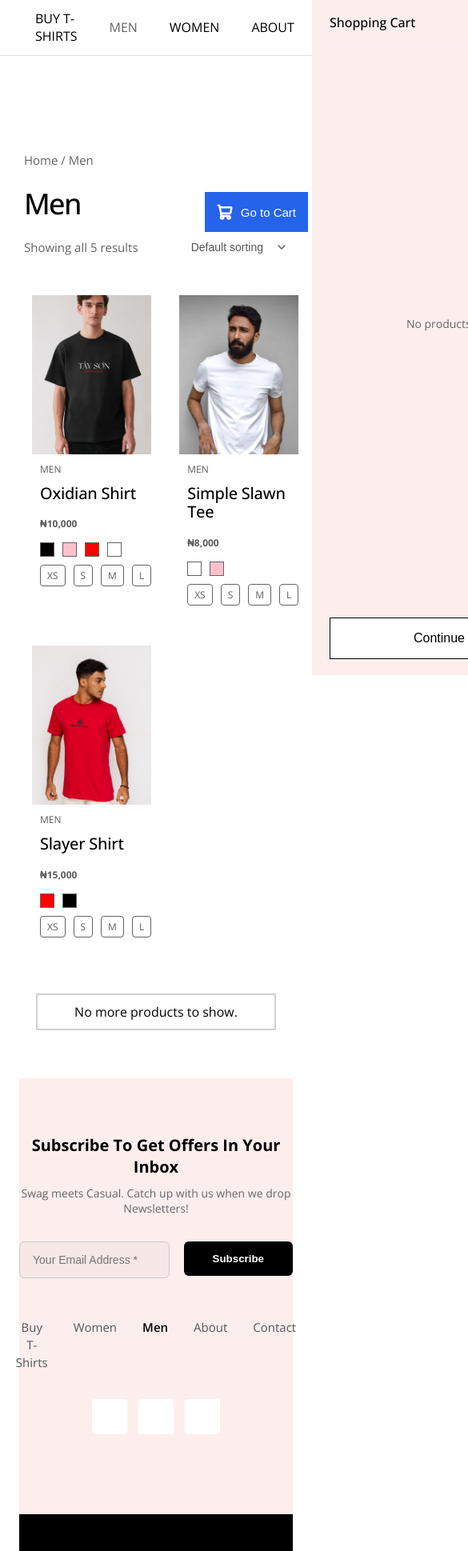
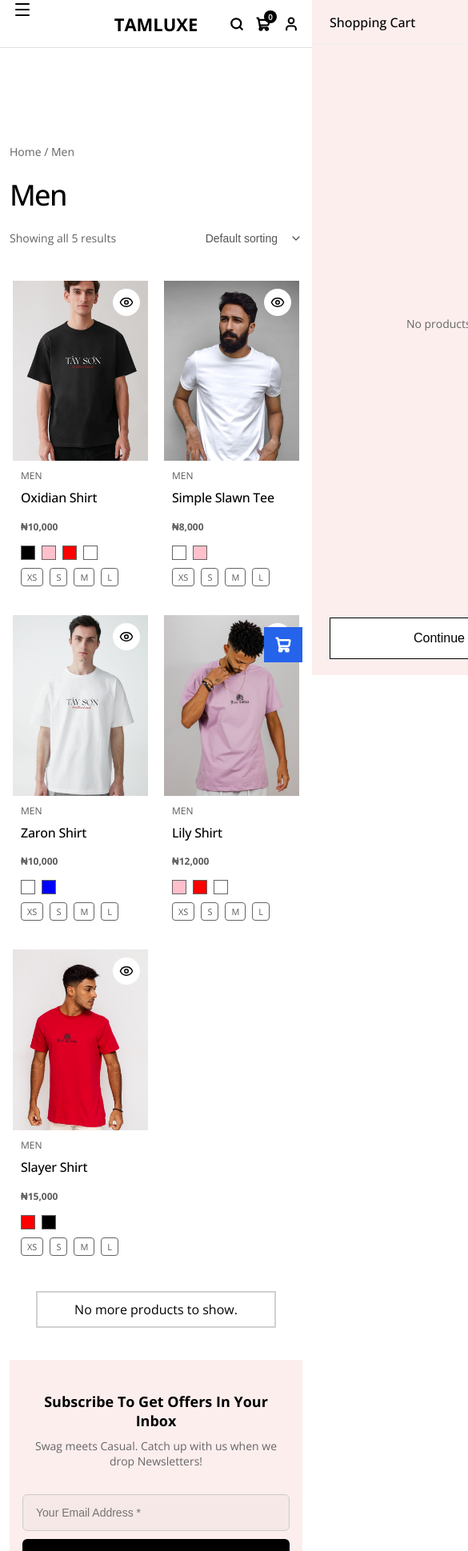
Before and after one commit to preyemurph7/e-commerce-store, a React (Vite) app: page /men in a window 390 px wide. Shown: the top 1939 px of the page at 80% size, 585 px wide, since content can reach past the window. Built offline with nearby package versions, Linux system fonts and the light colour scheme; some icons are missing.

Commit message:
Make site responsive with mobile nav menu and breakpoints

```diff
--- a/src/components/Footer/Footer.css
+++ b/src/components/Footer/Footer.css
@@ -159,3 +159,47 @@
   color: #666;
   line-height: 1.6;
 }
+
+@media (max-width: 768px) {
+  .footer {
+    margin: 0 12px 12px;
+    padding: 40px 16px 30px;
+  }
+
+  .footer-bottom {
+    margin: 0 -16px -30px;
+  }
+
+  .footer-nav {
+    flex-wrap: wrap;
+    gap: 12px 20px;
+  }
+
+  .footer-subscribe h3 {
+    font-size: 18px;
+  }
+}
+
+@media (max-width: 480px) {
+  .subscribe-form {
+    flex-direction: column;
+    align-items: stretch;
+    gap: 10px;
+  }
+
+  .subscribe-form .input-wrapper {
+    flex: none;
+  }
+
+  .subscribe-form input {
+    border-right: 1px solid #ccc;
+  }
+
+  .subscribe-button {
+    width: 100%;
+  }
+
+  .footer-bottom p {
+    font-size: 12px;
+  }
+}
--- a/src/components/GoToCartButton/GoToCartButton.css
+++ b/src/components/GoToCartButton/GoToCartButton.css
@@ -37,3 +37,19 @@
         opacity: 1;
     }
 }
+
+@media (max-width: 768px) {
+  .go-to-cart-btn {
+    top: auto;
+    bottom: 16px;
+    right: 12px;
+    padding: 12px 14px;
+    font-size: 14px;
+  }
+}
+
+@media (max-width: 480px) {
+  .go-to-cart-btn span {
+    display: none;
+  }
+}
--- a/src/components/Navbar/Navbar.css
+++ b/src/components/Navbar/Navbar.css
@@ -150,6 +150,146 @@
   color: inherit;
 }
 
-/* .cart-badge:hover {
-    background-color: #888;
-} */
+.right-nav-list a.login-link {
+  display: flex;
+  align-items: center;
+  color: inherit;
+  text-decoration: none;
+}
+
+.right-nav-list a.login-link:hover {
+  color: #888;
+}
+
+.login-icon {
+  display: none;
+}
+
+.navbar .menu-toggle-item {
+  display: none;
+}
+
+.menu-toggle {
+  background: none;
+  border: none;
+  cursor: pointer;
+  display: flex;
+  padding: 0;
+  color: inherit;
+}
+
+.mobile-menu,
+.mobile-menu-overlay {
+  display: none;
+}
+
+@media (max-width: 1100px) {
+  .navbar .menu-toggle-item {
+    display: flex;
+  }
+
+  .navbar .nav-link-item {
+    display: none;
+  }
+
+  .mobile-menu-overlay {
+    display: block;
+    position: fixed;
+    inset: 0;
+    background: rgba(0, 0, 0, 0.5);
+    opacity: 0;
+    pointer-events: none;
+    transition: opacity 0.3s ease;
+    z-index: 1000;
+  }
+
+  .mobile-menu-overlay.open {
+    opacity: 1;
+    pointer-events: auto;
+  }
+
+  .mobile-menu {
+    display: flex;
+    flex-direction: column;
+    position: fixed;
+    top: 0;
+    left: 0;
+    height: 100%;
+    width: 80%;
+    max-width: 320px;
+    background: white;
+    transform: translateX(-100%);
+    transition: transform 0.3s ease;
+    z-index: 1001;
+  }
+
+  .mobile-menu.open {
+    transform: translateX(0);
+  }
+
+  .mobile-menu-header {
+    display: flex;
+    justify-content: space-between;
+    align-items: center;
+    padding: 18px 22px;
+    border-bottom: 1px solid #eee;
+    font-weight: 600;
+  }
+
+  .mobile-menu-header button {
+    background: none;
+    border: none;
+    cursor: pointer;
+    display: flex;
+  }
+
+  .mobile-menu ul {
+    list-style: none;
+  }
+
+  .mobile-menu a {
+    display: block;
+    padding: 16px 22px;
+    color: black;
+    text-decoration: none;
+    font-size: 15px;
+    border-bottom: 1px solid #eee;
+  }
+
+  .mobile-menu a.active {
+    color: #888;
+  }
+}
+
+@media (max-width: 600px) {
+  .navbar {
+    min-height: 60px;
+  }
+
+  .navbar .left-nav-list,
+  .navbar .right-nav-list {
+    padding: 0 10px;
+  }
+
+  .navbar .right-nav-list {
+    gap: 4px;
+  }
+
+  .navbar li {
+    margin: 0 6px;
+  }
+
+  .cart-total-text,
+  .login-text {
+    display: none;
+  }
+
+  .login-icon {
+    display: block;
+  }
+
+  .navbar .logo,
+  .navbar .logo span {
+    font-size: 22px;
+  }
+}
--- a/src/components/Navbar/Navbar.jsx
+++ b/src/components/Navbar/Navbar.jsx
@@ -1,24 +1,31 @@
+import { useState } from "react"
 import { NavLink } from "react-router-dom"
 import Logo from "../Logo/Logo"
-import { Search, ShoppingCart } from "lucide-react"
+import { Search, ShoppingCart, Menu, X, User } from "lucide-react"
+import SearchOverlay from "../SearchOverlay/SearchOverlay"
 import { useCart } from "../../Context/CartContext"
-import { useState } from "react"
-import SearchOverlay from "../SearchOverlay/SearchOverlay"
 import './Navbar.css'
 
 const Navbar = () => {
     const { cartCount, cartTotal, openCart } = useCart();
     const [isSearchOpen, setIsSearchOpen] = useState(false);
+    const [isMenuOpen, setIsMenuOpen] = useState(false);
+    const closeMenu = () => setIsMenuOpen(false);
 
     return(
         <>
         <nav className="navbar">
         <ul className="left-nav-list">
-            <li><NavLink to="/" end>BUY T-SHIRTS</NavLink></li>
-             <li><NavLink to="/men">MEN</NavLink></li>
-              <li><NavLink to="/women">WOMEN</NavLink></li>
-               <li><NavLink to="/about">ABOUT</NavLink></li>
-                <li><NavLink to="/contact">CONTACT</NavLink></li>
+            <li className="menu-toggle-item">
+                <button className="menu-toggle" onClick={() => setIsMenuOpen(true)} aria-label="Open menu">
+                    <Menu size={24} />
+                </button>
+            </li>
+            <li className="nav-link-item"><NavLink to="/" end>BUY T-SHIRTS</NavLink></li>
+            <li className="nav-link-item"><NavLink to="/men">MEN</NavLink></li>
+            <li className="nav-link-item"><NavLink to="/women">WOMEN</NavLink></li>
+            <li className="nav-link-item"><NavLink to="/about">ABOUT</NavLink></li>
+            <li className="nav-link-item"><NavLink to="/contact">CONTACT</NavLink></li>
         </ul>
         <ul className="center-nav-list">
             <li><Logo/></li>
@@ -26,25 +33,43 @@ const Navbar = () => {
 
         <ul className="right-nav-list">
           <li>
-             <button className="search-btn" onClick={() => setIsSearchOpen(true)} aria-label="Search">
-               <Search size={18} strokeWidth={3.0} />
-             </button>
+            <button className="search-btn" onClick={() => setIsSearchOpen(true)} aria-label="Search">
+              <Search size={18} strokeWidth={3.0} />
+            </button>
           </li>
 
           <li className="cart-summary" onClick={openCart}>
-            <span>₦{cartTotal.toLocaleString()}</span>
+            <span className="cart-total-text">₦{cartTotal.toLocaleString()}</span>
             <div className="cart-icon-wrapper">
-              <ShoppingCart size={18}  strokeWidth={3.0} />
+              <ShoppingCart size={18} strokeWidth={3.0} />
               <span className="cart-badge">{cartCount}</span>
             </div>
           </li>
 
           <li>
-          <span>LOG IN</span>
+            <NavLink to="/login" className="login-link">
+              <span className="login-text">LOG IN</span>
+              <User size={20} strokeWidth={2.5} className="login-icon" />
+            </NavLink>
           </li>
         </ul>
+        </nav>
 
-        </nav>
+        <div className={`mobile-menu-overlay ${isMenuOpen ? "open" : ""}`} onClick={closeMenu}></div>
+        <aside className={`mobile-menu ${isMenuOpen ? "open" : ""}`}>
+            <div className="mobile-menu-header">
+                <span>Menu</span>
+                <button onClick={closeMenu} aria-label="Close menu"><X size={22} /></button>
+            </div>
+            <ul>
+                <li><NavLink to="/" end onClick={closeMenu}>BUY T-SHIRTS</NavLink></li>
+                <li><NavLink to="/men" onClick={closeMenu}>MEN</NavLink></li>
+                <li><NavLink to="/women" onClick={closeMenu}>WOMEN</NavLink></li>
+                <li><NavLink to="/about" onClick={closeMenu}>ABOUT</NavLink></li>
+                <li><NavLink to="/contact" onClick={closeMenu}>CONTACT</NavLink></li>
+            </ul>
+        </aside>
+
         {isSearchOpen && <SearchOverlay onClose={() => setIsSearchOpen(false)} />}
         </>
     )
--- a/src/components/ProductCard/ProductCard.css
+++ b/src/components/ProductCard/ProductCard.css
@@ -97,3 +97,30 @@
 .product-image-wrapper:hover .quick-view-btn {
   opacity: 1;
 }
+
+@media (hover: none) {
+  .quick-view-btn {
+    opacity: 1;
+  }
+}
+
+@media (max-width: 768px) {
+  .product-card {
+    padding: 4px;
+  }
+
+  .product-card h2 {
+    font-size: 16px;
+  }
+
+  .size-options,
+  .color-swatches {
+    flex-wrap: wrap;
+    gap: 8px;
+  }
+
+  .size-box {
+    padding: 3px 7px;
+    font-size: 11px;
+  }
+}
--- a/src/components/ProductModal/ProductModal.css
+++ b/src/components/ProductModal/ProductModal.css
@@ -134,3 +134,25 @@
   border-color: black;
   color: black;
 }
+
+@media (max-width: 768px) {
+  .modal-content {
+    width: 94%;
+    max-height: 90vh;
+  }
+
+  .modal-body {
+    flex-direction: column;
+    padding: 20px;
+    gap: 20px;
+  }
+
+  .modal-image {
+    width: 100%;
+    aspect-ratio: 1 / 1;
+  }
+
+  .modal-loading {
+    min-height: 300px;
+  }
+}
--- a/src/components/SearchOverlay/SearchOverlay.css
+++ b/src/components/SearchOverlay/SearchOverlay.css
@@ -92,3 +92,10 @@
   padding: 20px 0;
   font-size: 14px;
 }
+
+/* SearchOverlay.css */
+@media (max-width: 480px) {
+  .search-overlay {
+    padding-top: 40px;
+  }
+}
--- a/src/pages/About/About.css
+++ b/src/pages/About/About.css
@@ -144,3 +144,62 @@
   background-size: cover;
   background-position: center;
 }
+
+@media (max-width: 900px) {
+  .about-container {
+    padding: 0 16px;
+  }
+
+  .about-text {
+    margin-top: 40px;
+  }
+
+  .parallax-rectangle {
+    flex-direction: column;
+    align-items: flex-start;
+    gap: 24px;
+    padding: 40px 24px;
+    min-height: auto;
+    background-attachment: scroll;
+  }
+
+  .parallax-text,
+  .parallax-side-text {
+    max-width: 100%;
+  }
+
+  .parallax-text h1 {
+    font-size: 28px;
+    line-height: 1.25;
+  }
+
+  .how-it-started-container {
+    min-height: auto;
+  }
+
+  .how-it-started-text {
+    margin-top: 60px;
+  }
+
+  .last-container {
+    flex-direction: column;
+    margin: 40px auto;
+  }
+
+  .left-side-image-div {
+    flex: none;
+    padding: 36px 24px;
+  }
+
+  .right-image {
+    flex: none;
+    width: 100%;
+    aspect-ratio: 4 / 3;
+  }
+}
+
+@media (max-width: 480px) {
+  .about-text h1 {
+    font-size: 30px;
+  }
+}
--- a/src/pages/Checkout/Checkout.css
+++ b/src/pages/Checkout/Checkout.css
@@ -131,3 +131,22 @@
     flex-direction: column;
   }
 }
+
+/* Checkout.css */
+@media (max-width: 480px) {
+  .checkout-container {
+    margin: 30px auto;
+  }
+
+  .checkout-container > h1 {
+    font-size: 26px;
+  }
+
+  .checkout-row {
+    flex-direction: column;
+  }
+
+  .order-summary {
+    padding: 20px;
+  }
+}
--- a/src/pages/Contact/Contact.css
+++ b/src/pages/Contact/Contact.css
@@ -97,3 +97,39 @@
   cursor: pointer;
   align-self: flex-start;
 }
+
+@media (max-width: 900px) {
+  .contact-container {
+    padding: 0 16px;
+  }
+
+  .contact-text {
+    margin-top: 40px;
+  }
+
+  .contact-page-container {
+    flex-direction: column;
+    margin: 40px auto;
+  }
+
+  .left-contact-info {
+    flex: none;
+    padding: 36px 24px;
+  }
+
+  .contact-form {
+    flex: none;
+    padding: 30px 0;
+  }
+}
+
+@media (max-width: 480px) {
+  .contact-text h1 {
+    font-size: 30px;
+  }
+
+  .name-row {
+    flex-direction: column;
+    gap: 20px;
+  }
+}
--- a/src/pages/Home/Home.css
+++ b/src/pages/Home/Home.css
@@ -64,3 +64,43 @@
     color: var(--text-color);
     margin-bottom: 60px;
 }
+
+@media (max-width: 1100px) {
+  .product-grid {
+    grid-template-columns: repeat(3, 1fr);
+  }
+}
+
+@media (max-width: 768px) {
+  .home-container {
+    margin: 0 12px;
+    padding: 0;
+  }
+
+  .product-grid {
+    grid-template-columns: repeat(2, 1fr);
+    column-gap: 12px;
+    row-gap: 28px;
+  }
+
+  .home-text h1 {
+    font-size: 36px;
+  }
+
+  .results-sort-row {
+    flex-wrap: wrap;
+    gap: 10px;
+  }
+}
+
+@media (max-width: 480px) {
+  .home-text p {
+    font-size: 14px;
+  }
+
+  .no-products {
+    width: 100%;
+    max-width: 300px;
+    margin: 40px auto;
+  }
+}
--- a/src/pages/ProductDetail/ProductDetail.css
+++ b/src/pages/ProductDetail/ProductDetail.css
@@ -214,3 +214,56 @@
   grid-template-columns: repeat(4, 1fr);
   gap: 24px;
 }
+
+@media (max-width: 900px) {
+  .product-detail-container {
+    margin: 30px auto;
+    padding: 0 16px;
+  }
+
+  .product-detail-main {
+    flex-direction: column;
+    gap: 24px;
+    margin-bottom: 40px;
+  }
+
+  .detail-image {
+    width: 100%;
+  }
+
+  .detail-info h1 {
+    font-size: 26px;
+  }
+
+  .related-products .product-grid {
+    grid-template-columns: repeat(2, 1fr);
+    gap: 12px;
+  }
+}
+
+@media (max-width: 480px) {
+  .quantity-cart-row {
+    flex-wrap: wrap;
+  }
+
+  .detail-add-to-cart {
+    flex: 1;
+  }
+
+  .accordion-header {
+    font-size: 16px;
+  }
+
+  .review-form {
+    padding: 20px;
+  }
+
+  .review-name-email {
+    flex-direction: column;
+    gap: 0;
+  }
+
+  .related-products h2 {
+    font-size: 22px;
+  }
+}
```
